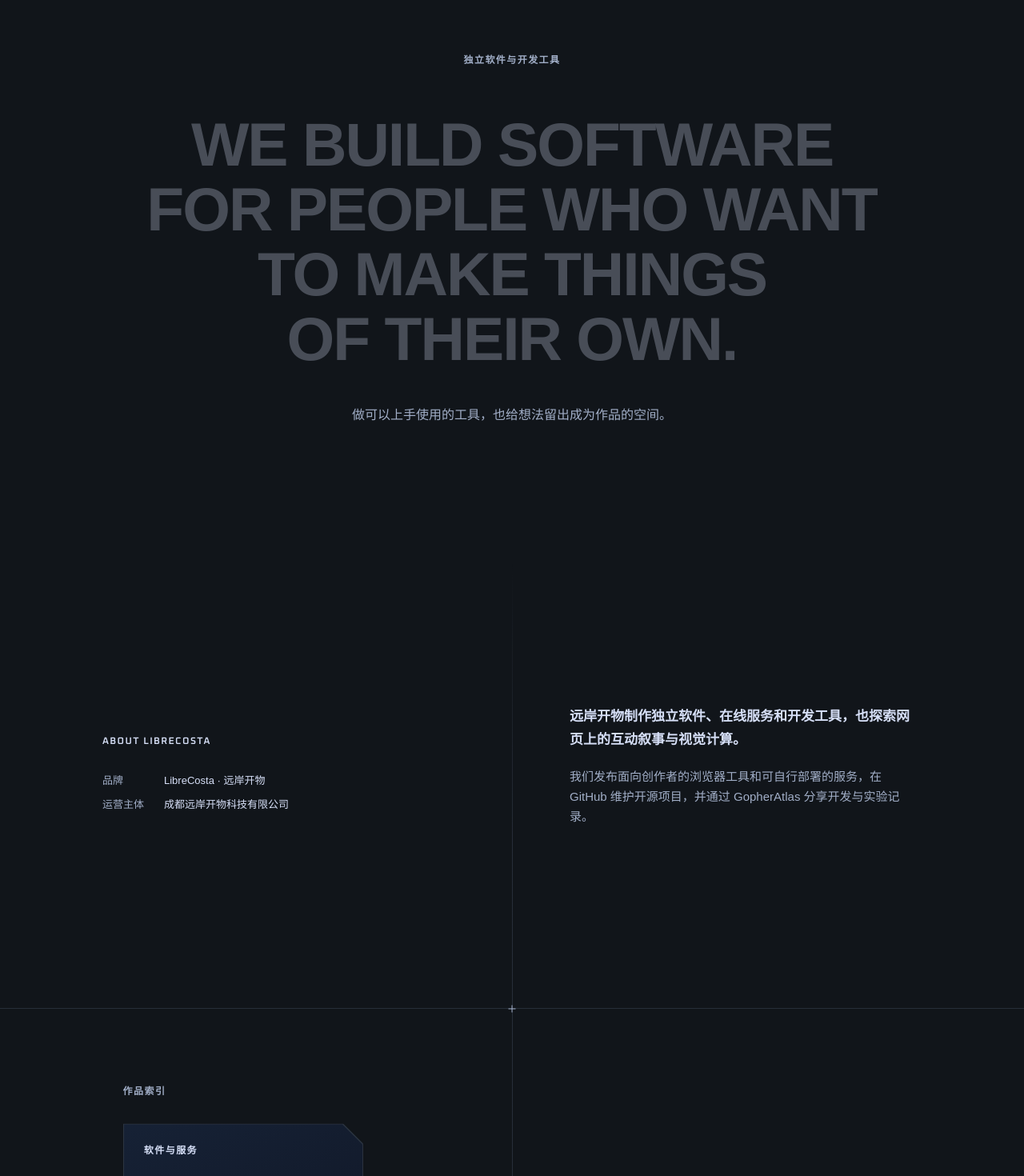
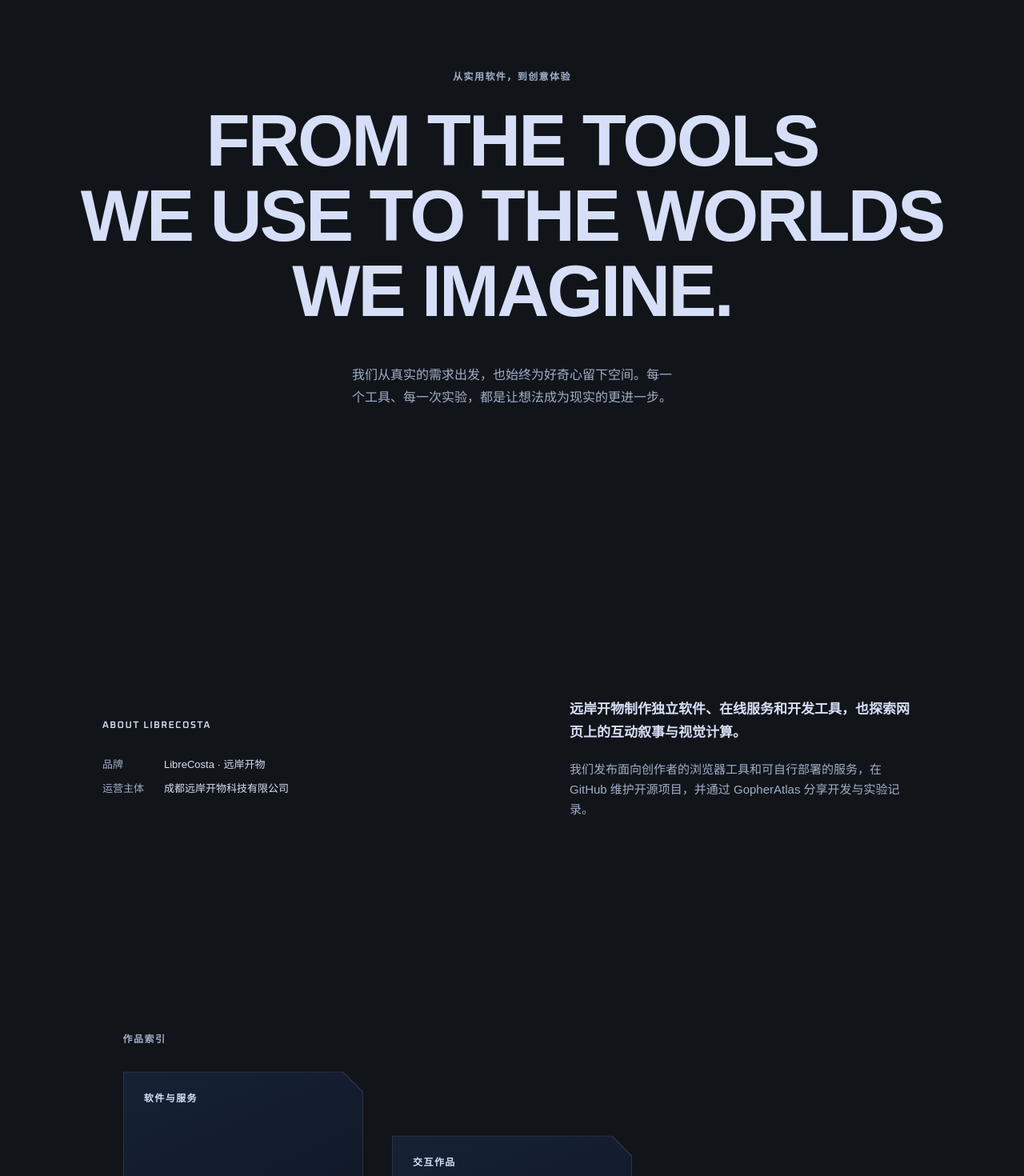
Before and after one commit to librecosta/website, a Next.js app: page /about in a window 1280 px wide. Shown: the part 900-2370 px from the top of the page at 80% size. Built offline with nearby package versions, Linux system fonts and the light colour scheme.

Commit message:
WEB-V0.1-B1-A3: Unify About studio and profile

```diff
--- a/src/components/about/AboutControls.tsx
+++ b/src/components/about/AboutControls.tsx
@@ -6,7 +6,6 @@ import { createSidebarField, sectionOffset, sidebarEase } from './sidebar-field'
 const sections = [
   { id: 'opening', label: '序幕' },
   { id: 'studio', label: '创作宣言' },
-  { id: 'profile', label: '公司介绍' },
   { id: 'collections', label: '作品索引' },
   { id: 'practice', label: '创作方法' },
   { id: 'closing', label: '联系我们' },
--- a/src/components/about/AboutExperience.tsx
+++ b/src/components/about/AboutExperience.tsx
@@ -128,24 +128,63 @@ function ChapterTitle({ id, lines, reduced, className }: {
   </h2>;
 }
 
-function Profile({ reduced }: { reduced: boolean }) {
-  const profile = useRef<HTMLElement>(null);
+const studioLines = ['FROM THE TOOLS', 'WE USE TO THE WORLDS', 'WE IMAGINE.'] as const;
+
+function StudioLine({ children, progress, index, reduced }: {
+  children: string; progress: MotionValue<number>; index: number; reduced: boolean;
+}) {
+  const delay = index * .055;
+  const x = useTransform(progress, [.08 + delay, .275 + delay], [[-16, 22, -10][index], 0]);
+  const y = useTransform(progress, [.08 + delay, .275 + delay, .63 + delay / 2, .85], ['106%', '0%', '0%', '-32%']);
+  const opacity = useTransform(progress, [.63 + delay / 2, .82 + delay / 2], [1, 0]);
+  const mobileOffset = useTransform(y, value => `${Number.parseFloat(value) * .055}px`);
+  const style = { x, y, opacity, '--studio-offset': mobileOffset };
+  return <span className={styles.lineMask}>
+    <m.span style={reduced ? undefined : style} data-about-motion>{children}</m.span>
+  </span>;
+}
+
+function Studio({ reduced }: { reduced: boolean }) {
+  const statement = useRef<HTMLDivElement>(null);
+  const { scrollYProgress } = useScroll({ target: statement, offset: ['start end', 'end start'] });
+
+  return <section id="studio" aria-labelledby="studio-statement">
+    <div className={styles.statement} ref={statement}>
+      <div>
+        <p className={styles.label}>从实用软件，到创意体验</p>
+        <h2 className={`${styles.display} ${styles.studioTitle}`} id="studio-statement" lang="en" aria-label={studioLines.join(' ')}>
+          {studioLines.map((line, index) => <StudioLine key={line} progress={scrollYProgress} index={index} reduced={reduced}>{line}</StudioLine>)}
+        </h2>
+        <p className={styles.statementCopy}>我们从真实的需求出发，也始终为好奇心留下空间。每一个工具、每一次实验，都是让想法成为现实的更进一步。</p>
+      </div>
+    </div>
+    <StudioProfile reduced={reduced} />
+  </section>;
+}
+
+function StudioProfile({ reduced }: { reduced: boolean }) {
+  const profile = useRef<HTMLDivElement>(null);
   const { scrollYProgress } = useScroll({ target: profile, offset: ['start end', 'end start'] });
-  const y = useTransform(scrollYProgress, [0, 1], [42, -42]);
-  const detailY = useTransform(scrollYProgress, [0, 1], [84, -84]);
-  return <section className={`${styles.contentWidth} ${styles.profile}`} ref={profile} id="profile" aria-labelledby="studio-title">
-    <m.div style={reduced ? undefined : { y }} data-about-motion>
-      <h2 className={styles.label} id="studio-title" lang="en">About LibreCosta</h2>
+  const identityX = useTransform(scrollYProgress, [.11, .44], [-16, 0]);
+  const identityY = useTransform(scrollYProgress, [.11, .44, .82, 1], [26, 0, 0, -14]);
+  const copyX = useTransform(scrollYProgress, [.21, .55], [22, 0]);
+  const copyY = useTransform(scrollYProgress, [.21, .55, .86, 1], [52, 0, 0, -23]);
+  const identityStyle = { x: identityX, y: identityY, '--studio-offset': useTransform(identityY, value => `${value * .17}px`) };
+  const copyStyle = { x: copyX, y: copyY, '--studio-offset': useTransform(copyY, value => `${value * .13}px`) };
+
+  return <div className={`${styles.contentWidth} ${styles.profile}`} ref={profile}>
+    <m.div style={reduced ? undefined : identityStyle} data-about-motion>
+      <h3 className={styles.label} lang="en">About LibreCosta</h3>
       <dl className={styles.details}>
         <div><dt>品牌</dt><dd>LibreCosta · 远岸开物</dd></div>
         <div><dt>运营主体</dt><dd>成都远岸开物科技有限公司</dd></div>
       </dl>
     </m.div>
-    <m.div className={styles.profileCopy} style={reduced ? undefined : { y: detailY }} data-about-motion>
+    <m.div className={styles.profileCopy} style={reduced ? undefined : copyStyle} data-about-motion>
       <p className={styles.lead}>远岸开物制作独立软件、在线服务和开发工具，也探索网页上的互动叙事与视觉计算。</p>
       <p>我们发布面向创作者的浏览器工具和可自行部署的服务，在 GitHub 维护开源项目，并通过 GopherAtlas 分享开发与实验记录。</p>
     </m.div>
-  </section>;
+  </div>;
 }
 
 function GlassPanel({ children, className, index, alternating = false, reduced }: {
@@ -171,15 +210,7 @@ function GlassPanel({ children, className, index, alternating = false, reduced }
 function AboutContents({ collections, reduced }: { collections: readonly Collection[]; reduced: boolean }) {
   return <>
     <Opening reduced={reduced} />
-    <section className={styles.statement} id="studio" aria-labelledby="studio-statement">
-      <div>
-        <p className={styles.label}>独立软件与开发工具</p>
-        <ChapterTitle id="studio-statement" lines={['We build software', 'for people who want', 'to make things', 'of their own.']} reduced={reduced} />
-        <p className={styles.statementCopy}>做可以上手使用的工具，也给想法留出成为作品的空间。</p>
-      </div>
-    </section>
-    <div className={styles.editorial}>
-      <Profile reduced={reduced} />
+    <Studio reduced={reduced} />
     <section className={styles.collections} id="collections" aria-labelledby="collections-title">
       <div className={styles.collectionInner}>
         <h2 className={styles.label} id="collections-title">作品索引</h2>
@@ -205,7 +236,6 @@ function AboutContents({ collections, reduced }: { collections: readonly Collect
         </GlassPanel>)}
       </div>
     </section>
-    </div>
     <section className={styles.closing} id="closing" aria-labelledby="closing-title">
       <ChapterTitle id="closing-title" lines={['Let’s', 'talk.']} className={styles.closingTitle} reduced={reduced} />
       <p>想交流软件、开源或交互设计，欢迎联系我们。</p>
--- a/src/components/about/about.module.css
+++ b/src/components/about/about.module.css
@@ -2,7 +2,6 @@
   composes: fixedWorkshop from '../workshop.module.css';
   --color: #d6dff7;
   --secondary: #a1aec7;
-  --line: #a2b6e028;
   --panel-line: #8fa5cc37;
   --inset: clamp(12px, 2.7vw, 38px);
   --rail: clamp(14px, 1.6vw, 24px);
@@ -133,22 +132,25 @@
   display: grid;
   min-height: 100svh;
   place-items: center;
-  padding: clamp(96px, 14svh, 180px) 7%;
+  padding: clamp(66px, 11svh, 132px) 6%;
   text-align: center;
 }
 
-.statement .label { margin-bottom: clamp(28px, 7svh, 70px); color: var(--secondary); }
-.statement .display { font-size: clamp(38px, 6vw, 120px); }
-.statementCopy { max-width: 35em; margin: clamp(24px, 5svh, 52px) auto 0; color: var(--secondary); }
+.statement .label { margin-bottom: clamp(24px, 4.8svh, 52px); color: var(--secondary); }
+.studioTitle {
+  font-size: clamp(36px, min(7.05vw, 13.5svh), 136px);
+  line-height: .91;
+  letter-spacing: -.032em;
+  white-space: nowrap;
+}
 
-.editorial { position: relative; isolation: isolate; }
-.editorial::before {
-  position: absolute;
-  inset: 0 auto 0 50%;
-  z-index: -1;
-  width: 1px;
-  background: linear-gradient(transparent, var(--line) 12%, var(--line) 92%, transparent);
-  content: '';
+.studioTitle .lineMask { padding-inline: .05em; }
+.statementCopy {
+  max-width: 36em;
+  margin: clamp(23px, 4.2svh, 48px) auto 0;
+  color: var(--secondary);
+  line-height: 1.75;
+  text-wrap: balance;
 }
 
 .contentWidth { width: min(80%, 1520px); margin-inline: auto; }
@@ -159,7 +161,7 @@
   gap: 8%;
 }
 
-.profile { min-height: 70svh; padding-block: 15svh; }
+.profile { min-height: 62svh; padding-block: clamp(64px, 12svh, 136px); }
 .details { display: grid; gap: 9px; margin-top: 28px; font-size: 13px; }
 .details > div { display: flex; flex-wrap: wrap; column-gap: 12px; }
 .details dt { flex: 0 0 5em; color: var(--secondary); }
@@ -168,23 +170,7 @@
 .profileCopy p + p { margin-top: 19px; }
 .lead { color: var(--color); font-size: 17px; font-weight: 600; line-height: 1.75; }
 
-.collections, .principles, .closing { border-top: 1px solid var(--line); }
-.collections {
-  position: relative;
-  padding: clamp(75px, 12svh, 136px) 0 clamp(108px, 15svh, 170px);
-}
-
-.collections::before, .principles::before {
-  position: absolute;
-  top: -.5px;
-  left: 50%;
-  width: 9px;
-  height: 9px;
-  transform: translate(-50%, -50%);
-  background: linear-gradient(var(--secondary), var(--secondary)) center / 1px 100% no-repeat,
-    linear-gradient(var(--secondary), var(--secondary)) center / 100% 1px no-repeat;
-  content: '';
-}
+.collections { padding: clamp(75px, 12svh, 136px) 0 clamp(108px, 15svh, 170px); }
 
 .collectionInner { width: min(76%, 1130px); margin-inline: auto; }
 .collectionInner > .label { color: var(--secondary); }
@@ -213,7 +199,7 @@
 
 .practiceIntro { min-height: 53svh; padding-block: clamp(72px, 12svh, 136px); }
 .practiceTitle { justify-self: start; font-size: clamp(54px, 6.4vw, 124px); }
-.principles { position: relative; display: grid; padding: clamp(82px, 16svh, 160px) 0 clamp(100px, 14svh, 150px); }
+.principles { display: grid; padding: clamp(82px, 16svh, 160px) 0 clamp(100px, 14svh, 150px); }
 .principlePanel { --cut: 30px; width: min(35vw, 450px); justify-self: end; margin-right: calc(50% + 9px); text-align: right; }
 .principlePanel:nth-child(even) { justify-self: start; margin-right: 0; margin-left: calc(50% + 9px); text-align: left; }
 .principlePanel + .principlePanel { margin-top: 14px; }
@@ -258,15 +244,20 @@
   }
   .opening { --opening-top: calc(var(--edge-top) + var(--rail) + 62px); padding-inline: 5%; }
   .openingTitle { font-size: clamp(20px, min(8.25vw, var(--opening-type-height)), 57px); }
-  .statement { min-height: 86svh; padding-inline: 5%; }
-  .statement .display { font-size: clamp(28px, 6.7vw, 52px); }
-  .statementCopy { max-width: 26em; font-size: 14px; }
+  .statement { min-height: auto; padding: clamp(98px, 14svh, 116px) 5% 24px; }
+  .statement .label { margin-bottom: 21px; }
+  .studioTitle { font-size: clamp(21px, min(7.3vw, 11svh), 53px); }
+  .studioTitle .lineMask { overflow: visible; }
+  .statementCopy { max-width: 27em; margin-top: 21px; font-size: 14px; }
   .contentWidth { width: calc(100% - 2 * (var(--inset) + var(--rail))); }
   .profile, .practiceIntro { grid-template-columns: minmax(0, 1fr); align-content: center; gap: 34px; }
-  .profile { min-height: auto; padding-block: 15svh 17svh; }
+  .profile { min-height: auto; gap: 26px; padding-block: clamp(24px, 6svh, 48px) clamp(54px, 10svh, 86px); }
+  .profile .details { margin-top: 16px; }
   .profileCopy { width: 100%; }
-  .editorial::before { left: calc(var(--inset) + var(--rail) - 9px); }
-  .collections::before, .principles::before { left: calc(var(--inset) + var(--rail) - 9px); }
+  .statement [data-about-motion], .profile [data-about-motion] {
+    transform: translateY(var(--studio-offset, 0px)) !important;
+    opacity: 1 !important;
+  }
   .collectionInner { width: calc(100% - 2 * (var(--inset) + var(--rail))); }
   .collectionGrid { grid-template-columns: minmax(0, 1fr); gap: 24px; }
   .collectionPanel { width: min(86%, 385px); }
```
Lines whose indentation alone changed are shown as unchanged.
